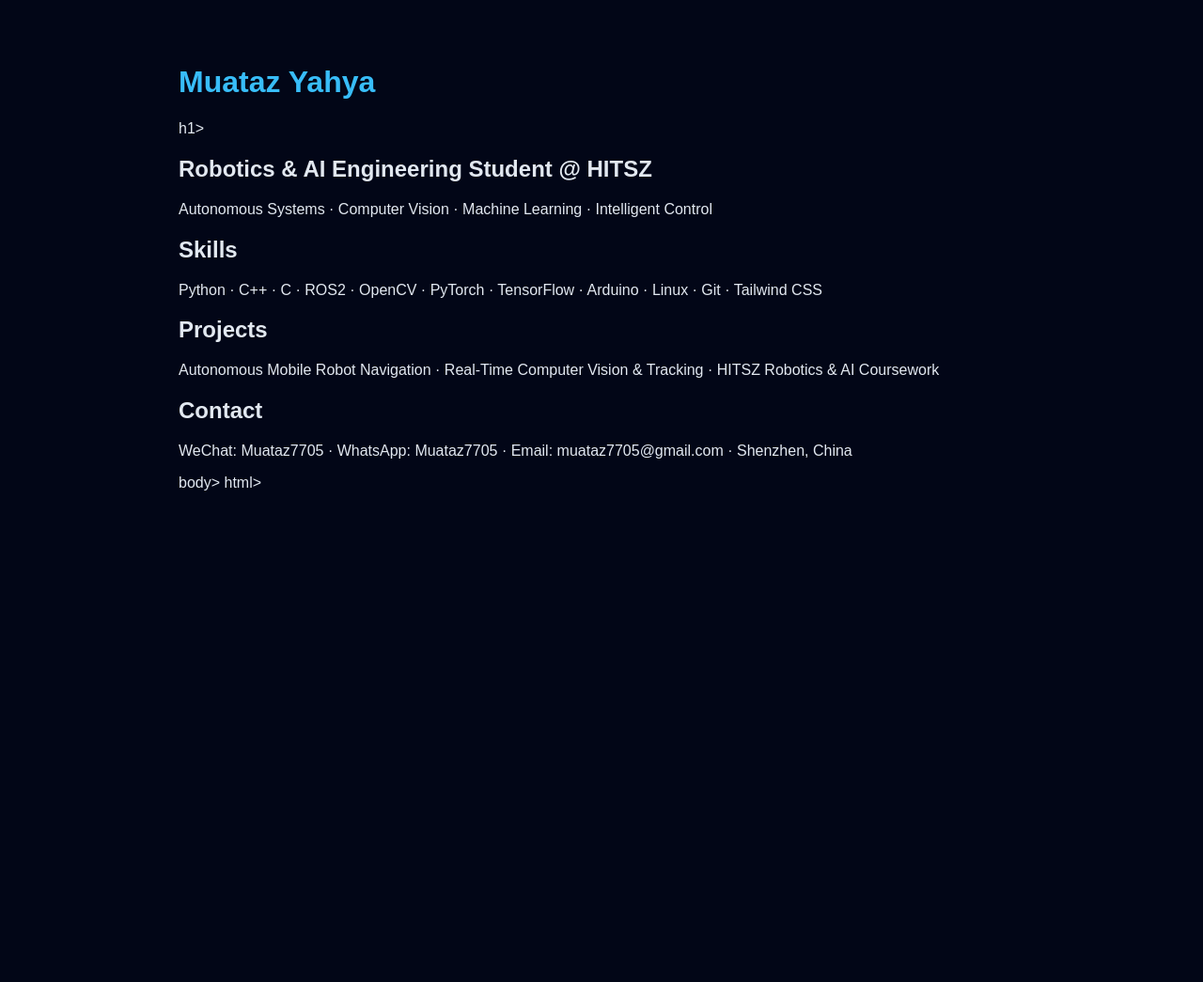
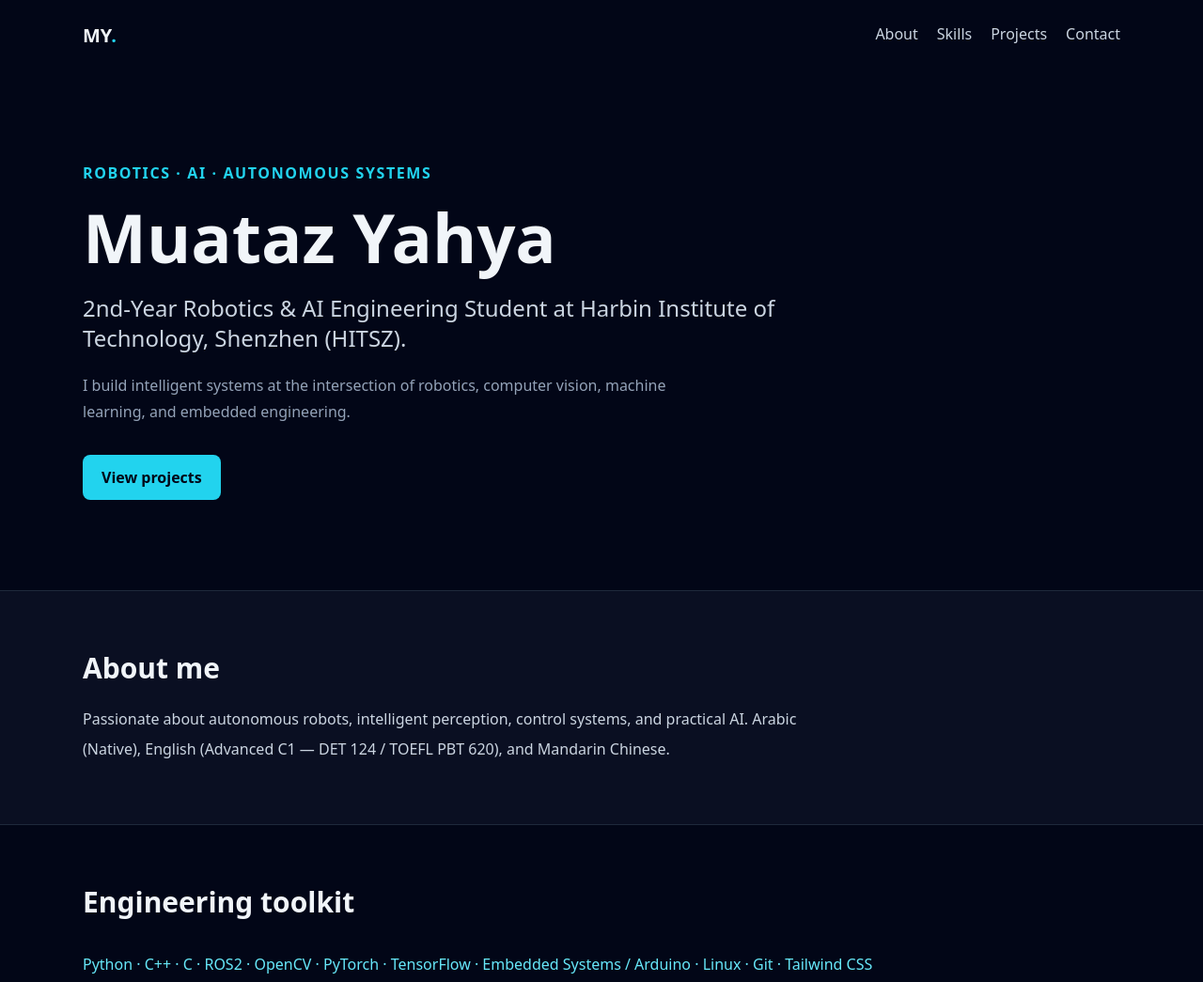
Before and after one commit to muatazy/muatazy.github.io, a plain HTML site: page index.html in a window 1280 px wide. Shown: the top 1045 px of the page at 94% size. Before the commit the page ends 800 px from the top, so only its background shows below. Drawn offline with nearby package versions, Linux system fonts and the light colour scheme.

Commit message:
Launch polished robotics portfolio website

```diff
--- a/index.html
+++ b/index.html
@@ -1,29 +1,19 @@
 <!doctype html>
-
 <html lang="en">
-
-<head><meta charset="utf-8"><title>Muataz Yahya | Robotics & AI</title></head>
-
-<body style="background:#020617;color:#e2e8f0;font-family:Arial;padding:48px;max-width:900px;margin:auto">
-
-<h1 style="color:#38bdf8">Muataz Yahya</h1>h1>
-
-<h2>Robotics & AI Engineering Student @ HITSZ</h2>
-
-<p>Autonomous Systems · Computer Vision · Machine Learning · Intelligent Control</p>
-
-<h2>Skills</h2>
-
-<p>Python · C++ · C · ROS2 · OpenCV · PyTorch · TensorFlow · Arduino · Linux · Git · Tailwind CSS</p>
-
-<h2>Projects</h2>
-
-<p>Autonomous Mobile Robot Navigation · Real-Time Computer Vision & Tracking · HITSZ Robotics & AI Coursework</p>
-
-<h2>Contact</h2>
-
-<p>WeChat: Muataz7705 · WhatsApp: Muataz7705 · Email: muataz7705@gmail.com · Shenzhen, China</p>
-
-</body>body>
-
-</html>html></p></p></h2></title></head>
+<head>
+<meta charset="utf-8">
+<meta name="viewport" content="width=device-width, initial-scale=1">
+<title>Muataz Yahya | Robotics & AI</title>
+<script src="https://cdn.tailwindcss.com"></script>
+</head>
+<body class="bg-slate-950 text-slate-100">
+<header class="max-w-6xl mx-auto px-6 py-6 flex justify-between"><strong class="text-xl">MY<span class="text-cyan-400">.</span></strong><nav class="space-x-5 text-slate-300"><a href="#about">About</a><a href="#skills">Skills</a><a href="#projects">Projects</a><a href="#contact">Contact</a></nav></header>
+<main>
+<section class="max-w-6xl mx-auto px-6 py-24"><p class="text-cyan-400 font-bold tracking-widest">ROBOTICS · AI · AUTONOMOUS SYSTEMS</p><h1 class="text-5xl md:text-7xl font-black mt-5">Muataz Yahya</h1><p class="text-xl md:text-2xl text-slate-300 mt-6 max-w-3xl">2nd-Year Robotics & AI Engineering Student at Harbin Institute of Technology, Shenzhen (HITSZ).</p><p class="text-slate-400 mt-5 max-w-2xl leading-7">I build intelligent systems at the intersection of robotics, computer vision, machine learning, and embedded engineering.</p><a class="inline-block mt-8 bg-cyan-400 text-slate-950 font-bold px-5 py-3 rounded-lg" href="#projects">View projects</a></section>
+<section id="about" class="border-y border-slate-800 bg-slate-900/60"><div class="max-w-6xl mx-auto px-6 py-16"><h2 class="text-3xl font-bold">About me</h2><p class="text-slate-300 max-w-3xl mt-5 leading-8">Passionate about autonomous robots, intelligent perception, control systems, and practical AI. Arabic (Native), English (Advanced C1 — DET 124 / TOEFL PBT 620), and Mandarin Chinese.</p></div></section>
+<section id="skills" class="max-w-6xl mx-auto px-6 py-16"><h2 class="text-3xl font-bold">Engineering toolkit</h2><p class="text-cyan-300 mt-8 leading-8">Python · C++ · C · ROS2 · OpenCV · PyTorch · TensorFlow · Embedded Systems / Arduino · Linux · Git · Tailwind CSS</p></section>
+<section id="projects" class="bg-slate-900/60"><div class="max-w-6xl mx-auto px-6 py-16"><h2 class="text-3xl font-bold">Selected projects</h2><div class="grid md:grid-cols-3 gap-5 mt-8"><article class="border border-slate-800 rounded-2xl p-6"><h3 class="font-bold text-xl">Autonomous Mobile Robot Navigation</h3><p class="text-slate-400 mt-3">ROS2, C++, Python, SLAM, path planning and obstacle avoidance.</p></article><article class="border border-slate-800 rounded-2xl p-6"><h3 class="font-bold text-xl">Real-Time Vision & Tracking</h3><p class="text-slate-400 mt-3">Python, OpenCV and PyTorch for robotic perception.</p></article><article class="border border-slate-800 rounded-2xl p-6"><h3 class="font-bold text-xl">HITSZ Robotics & AI Coursework</h3><p class="text-slate-400 mt-3">Data structures, control systems, algorithms and AI labs.</p></article></div></div></section>
+<section id="contact" class="max-w-6xl mx-auto px-6 py-20"><h2 class="text-3xl font-bold">Let's connect</h2><p class="text-slate-300 mt-5">WeChat: Muataz7705 · WhatsApp: Muataz7705 · <a class="text-cyan-400" href="mailto:muataz7705@gmail.com">muataz7705@gmail.com</a> · Shenzhen, China</p></section>
+</main><footer class="border-t border-slate-800 text-center text-slate-500 py-8">© 2026 Muataz Yahya</footer>
+</body>
+</html>
```
